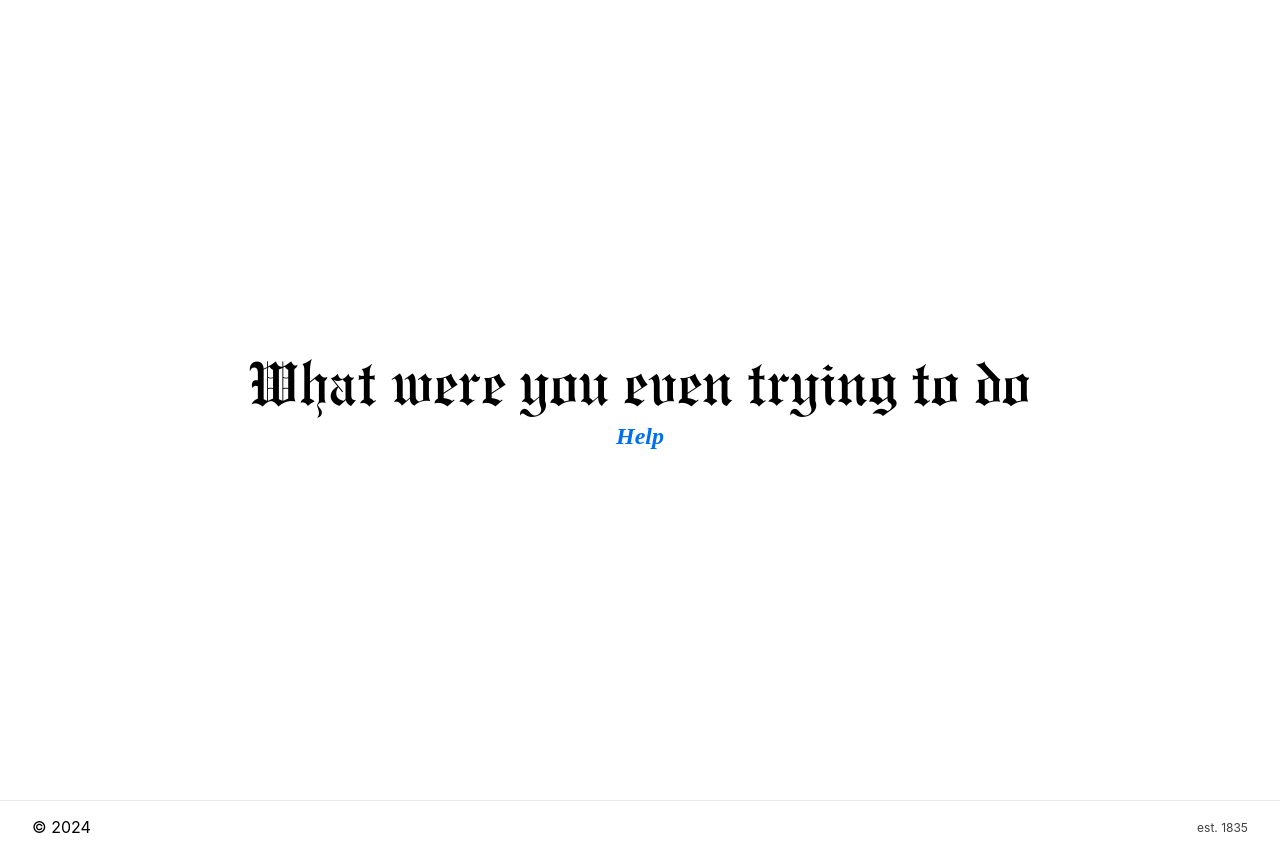
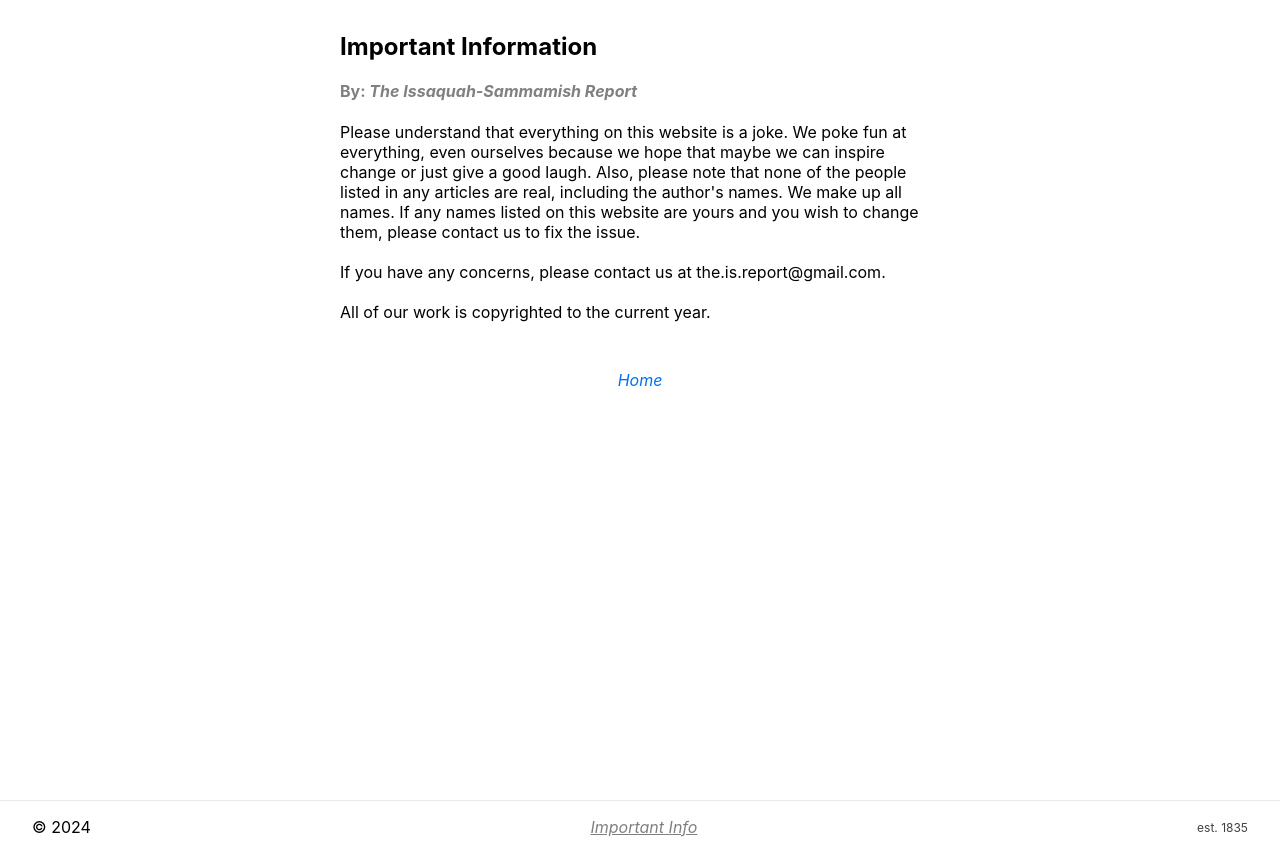
Before and after one commit to I-SReport/I-SReport.github.io, a Next.js app: page /important in a window 1280 px wide. Before the commit this address had no page. Built offline with nearby package versions, Linux system fonts and the light colour scheme; no server answers.

Commit message:
satire info

```diff
--- a/pages/_app.tsx
+++ b/pages/_app.tsx
@@ -1,13 +1,13 @@
-import '../styles/globals.css';
-import type { AppProps } from 'next/app';
-import { useState, useEffect } from 'react';
-import CAPTIONS from '../data/copyright.json';
-import styles from '../styles/Home.module.css';
-import Head from 'next/head';
+import "../styles/globals.css";
+import type { AppProps } from "next/app";
+import { useState, useEffect } from "react";
+import CAPTIONS from "../data/copyright.json";
+import styles from "../styles/Home.module.css";
+import Head from "next/head";
 
 export default function App({ Component, pageProps }: AppProps) {
   const [year, setYear] = useState(0);
-  const [footerCaption, setFooterCaption] = useState('');
+  const [footerCaption, setFooterCaption] = useState("");
 
   useEffect(() => {
     setYear(new Date().getFullYear() + Math.floor(Math.random() * 3) + 1);
@@ -16,23 +16,35 @@ export default function App({ Component, pageProps }: AppProps) {
   return (
     <>
       <Head>
-        <meta charSet='utf-8' />
-        <meta httpEquiv='X-UA-Compatible' content='IE=edge' />
-        <meta name='viewport' content='width=device-width,initial-scale=1' />
+        <meta charSet="utf-8" />
+        <meta httpEquiv="X-UA-Compatible" content="IE=edge" />
+        <meta name="viewport" content="width=device-width,initial-scale=1" />
         <meta
-          name='keywords'
-          content='Issaquah, Sammamish, News, Report, The I-S Report, I-S, I-S Report'
+          name="keywords"
+          content="Issaquah, Sammamish, News, Report, The I-S Report, I-S, I-S Report"
         />
-        <link rel='apple-touch-icon' href='/icons/icon-152x152.png'></link>
+        <link rel="apple-touch-icon" href="/icons/icon-152x152.png"></link>
 
-        <link rel='manifest' href='/manifest.json' />
-        <meta name='theme-color' content='#000000' />
+        <link rel="manifest" href="/manifest.json" />
+        <meta name="theme-color" content="#000000" />
       </Head>
       <Component {...pageProps} />
 
       <footer className={styles.footer}>
         <span>© {year}</span>
-        <span style={{ opacity: 0.75, fontSize: '75%' }}>{footerCaption}</span>
+        <span style={{ textAlign: "center" }}>
+          <a
+            href="/important"
+            style={{
+              color: "grey",
+              textDecoration: "underline",
+              fontStyle: "italic",
+            }}
+          >
+            Important Info
+          </a>
+        </span>
+        <span style={{ opacity: 0.75, fontSize: "75%" }}>{footerCaption}</span>
       </footer>
     </>
   );
--- /dev/null
+++ b/pages/important.tsx
@@ -0,0 +1,62 @@
+import Head from "next/head";
+import styles from "../styles/Home.module.css";
+import { useEffect, useState } from "react";
+
+const fetcher = (url: string) =>
+  fetch(url).then((res) => {
+    if (!res.ok) throw new Error("File not found");
+    return res.text();
+  });
+
+export default function ImportantPage() {
+  const [data, setData] = useState("");
+  const [error, setError] = useState(false);
+
+  useEffect(() => {
+    (async () => {
+      const res = await fetch(`/articles/actual-talk.md`);
+      if (!res.ok) setError(true);
+      else setData(await res.text());
+    })();
+  }, []);
+
+  return (
+    <div className={styles.container}>
+      <Head>
+        <title>{"Important Information"}</title>
+        <meta
+          name="description"
+          content='The Issaquah-Sammamish Report - "The truth is among us"'
+        />
+        <link rel="icon" href="/favicon.ico" />
+      </Head>
+
+      <main className={styles.articleContainer}>
+        <h2 style={{ marginTop: 0 }}>Important Information</h2>
+        <h4 style={{ marginTop: 0, color: "grey" }}>
+          By:{" "}
+          <span style={{ fontStyle: "italic" }}>
+            The Issaquah-Sammamish Report
+          </span>
+        </h4>
+        Please understand that everything on this website is a joke. We poke fun
+        at everything, even ourselves because we hope that maybe we can inspire
+        change or just give a good laugh. Also, please note that none of the
+        people listed in any articles are real, including the author's names. We
+        make up all names. If any names listed on this website are yours and you
+        wish to change them, please contact us to fix the issue. <br />
+        <br />
+        If you have any concerns, please contact us at the.is.report@gmail.com.{" "}
+        <br />
+        <br />
+        All of our work is copyrighted to the current year.
+        <a
+          href="/"
+          style={{ color: "#0070f3", marginTop: "3rem", alignSelf: "center" }}
+        >
+          <i>Home</i>
+        </a>
+      </main>
+    </div>
+  );
+}
```
